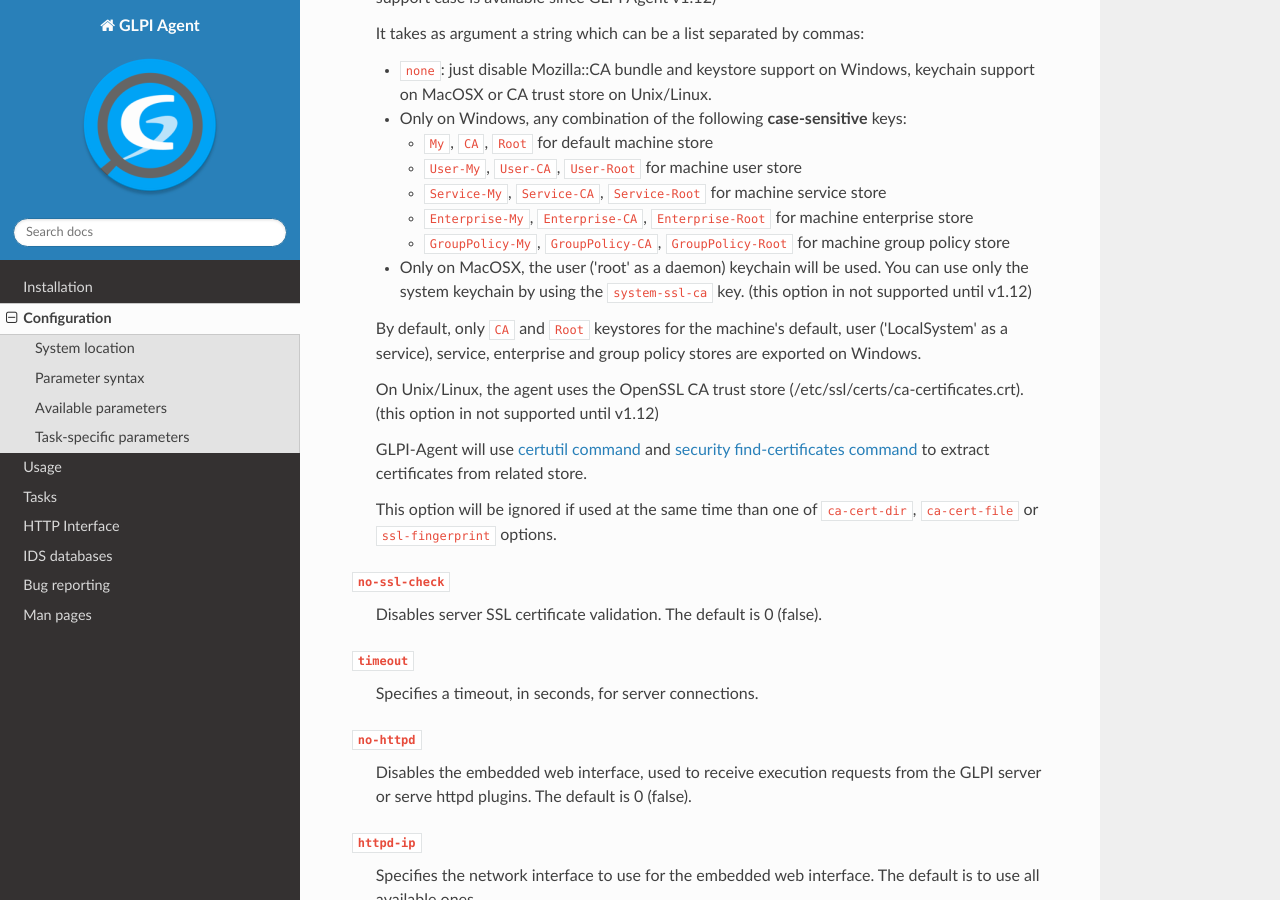
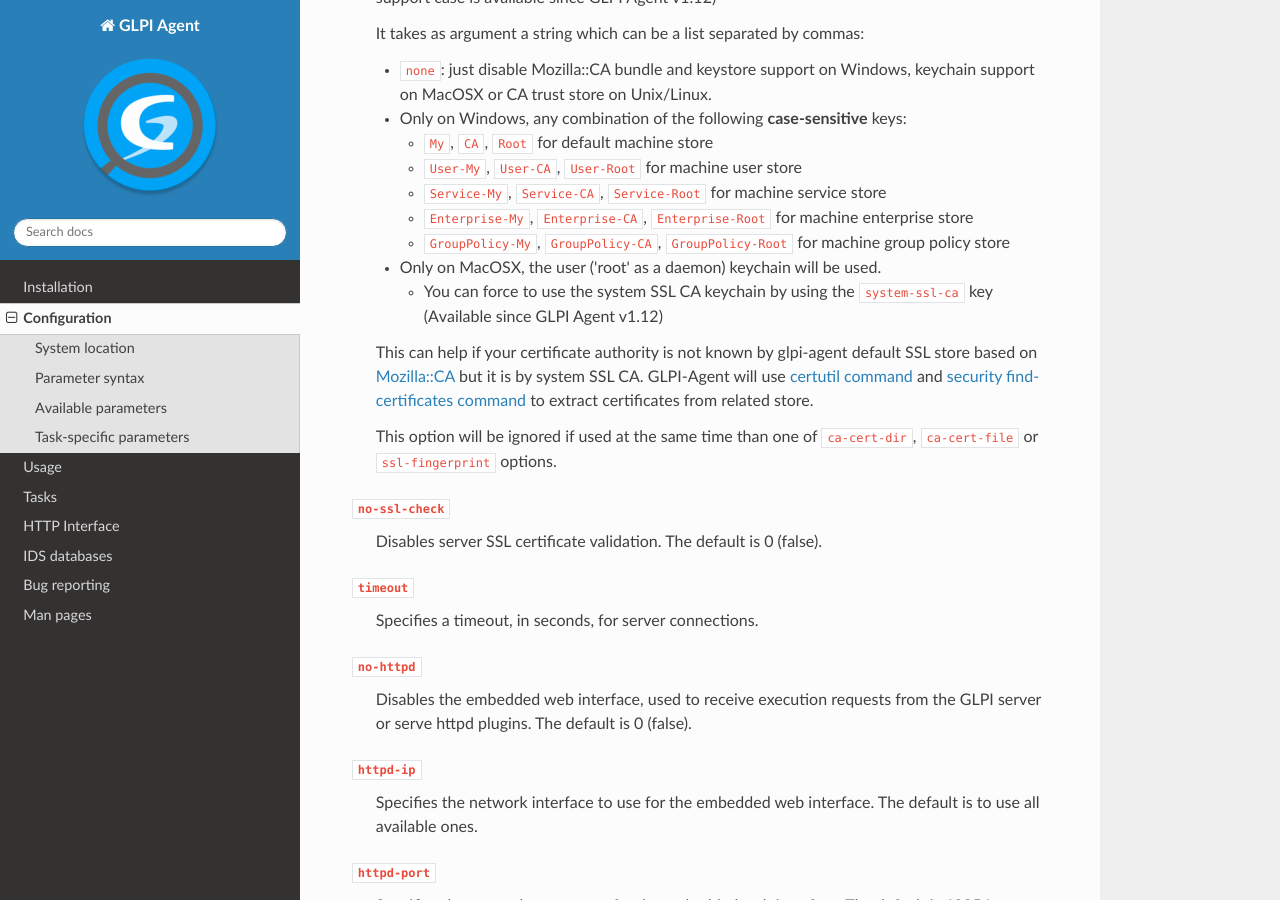
Before and after one commit to glpi-project/doc-agent, a Sphinx documentation site: the page built from source/configuration.rst, in a window 1280 px wide and 900 px high, scrolled down 5479 px. Built offline with Sphinx 7.4.7 and the Read the Docs theme 3.1.0, drawn with Linux system fonts in a browser that asks for light colours.

Commit message:
Update source/configuration.rst
Co-authored-by: Guillaume Bougard <gbougard@teclib.com>

```diff
--- a/source/configuration.rst
+++ b/source/configuration.rst
@@ -266,13 +266,11 @@
       * ``Enterprise-My``, ``Enterprise-CA``, ``Enterprise-Root`` for machine enterprise store
       * ``GroupPolicy-My``, ``GroupPolicy-CA``, ``GroupPolicy-Root`` for machine group policy store
 
-    * Only on MacOSX, the user ('root' as a daemon) keychain will be used. You can use only the system keychain by using the ``system-ssl-ca`` key. (this option in not supported until v1.12)
+    * Only on MacOSX, the user ('root' as a daemon) keychain will be used.
 
-    By default, only ``CA`` and ``Root`` keystores for the machine's default, user ('LocalSystem' as a service), service, enterprise and
-    group policy stores are exported on Windows.
+      * You can force to use the system SSL CA keychain by using the ``system-ssl-ca`` key (Available since GLPI Agent v1.12)
 
-    On Unix/Linux, the agent uses the OpenSSL CA trust store (/etc/ssl/certs/ca-certificates.crt). (this option in not supported until v1.12)
-
+    This can help if your certificate authority is not known by glpi-agent default SSL store based on `Mozilla::CA <https://metacpan.org/pod/Mozilla::CA>`_ but it is by system SSL CA.
     GLPI-Agent will use `certutil command <https://learn.microsoft.com/en-us/windows-server/administration/windows-commands/certutil>`_
     and `security find-certificates command <https://ss64.com/mac/security-find-cert.html>`_ to extract certificates from related store.
 
```
